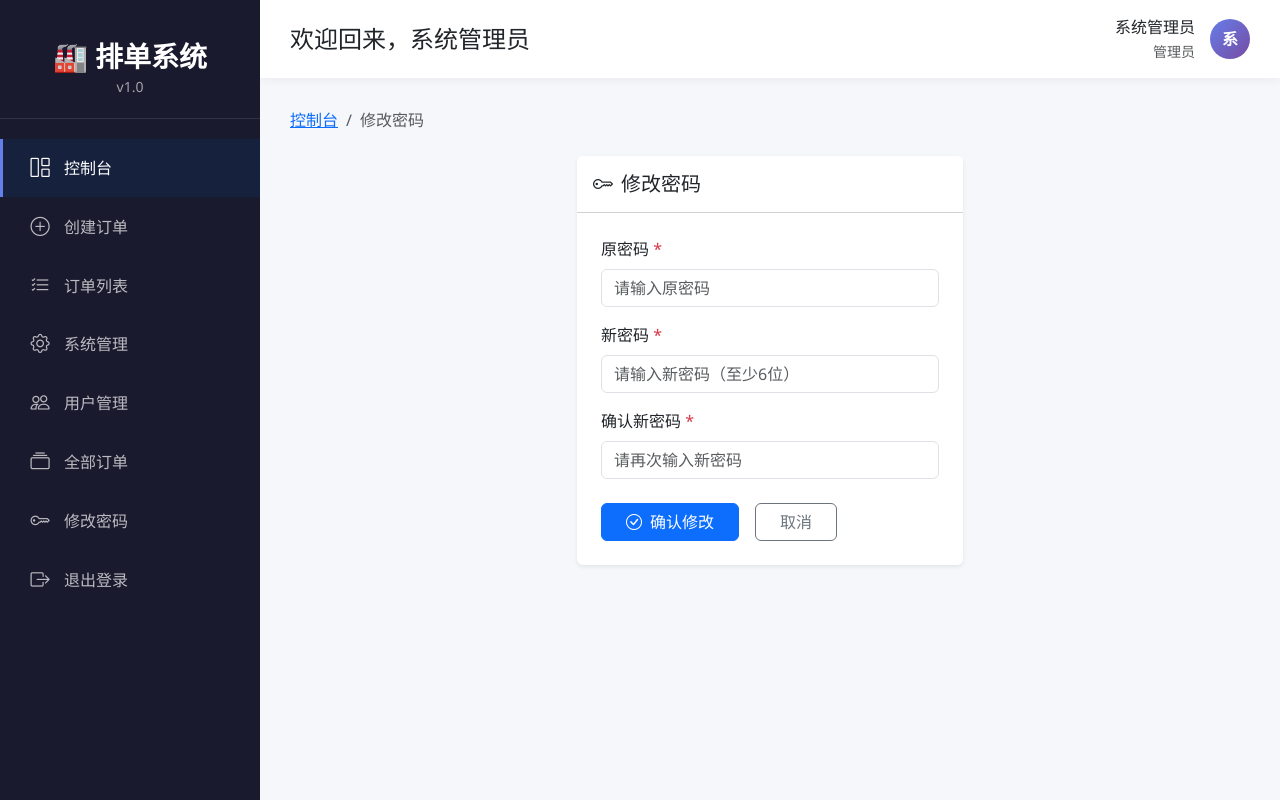
After one commit to lylsh32/factory-order-system, a Flask app: page /change_password in a window 1280 px wide. The commit adds this page. Run offline with Flask 3, Linux system fonts and the light colour scheme; a user stored in the database is signed in.

Commit message:
更新文件

```diff
--- a/auth.py
+++ b/auth.py
@@ -55,3 +55,41 @@ def logout():
     logout_user()
     flash('已安全退出', 'info')
     return redirect(url_for('auth.login'))
+
+@auth_bp.route('/change_password', methods=['GET', 'POST'])
+@login_required
+def change_password():
+    if request.method == 'POST':
+        old_password = request.form.get('old_password', '')
+        new_password = request.form.get('new_password', '')
+        confirm_password = request.form.get('confirm_password', '')
+
+        # 验证
+        if not all([old_password, new_password, confirm_password]):
+            flash('请填写所有字段', 'danger')
+            return redirect(url_for('auth.change_password'))
+
+        # 验证旧密码
+        if not check_password_hash(current_user.password, old_password):
+            flash('原密码错误', 'danger')
+            return redirect(url_for('auth.change_password'))
+
+        # 验证新密码长度
+        if len(new_password) < 6:
+            flash('新密码至少需要6个字符', 'danger')
+            return redirect(url_for('auth.change_password'))
+
+        # 验证两次密码一致
+        if new_password != confirm_password:
+            flash('两次输入的新密码不一致', 'danger')
+            return redirect(url_for('auth.change_password'))
+
+        # 更新密码
+        current_user.password = generate_password_hash(new_password)
+        db.session.commit()
+
+        flash('密码修改成功，请重新登录', 'success')
+        logout_user()
+        return redirect(url_for('auth.login'))
+
+    return render_template('change_password.html')
--- /dev/null
+++ b/templates/change_password.html
@@ -0,0 +1,54 @@
+{% extends "dashboard.html" %}
+
+{% block title %}修改密码 - 工厂排单系统{% endblock %}
+
+{% block main_content %}
+<div class="content-wrapper" style="padding: 0;">
+    <nav aria-label="breadcrumb" class="mb-4">
+        <ol class="breadcrumb">
+            <li class="breadcrumb-item"><a href="{{ url_for('order.dashboard') }}">控制台</a></li>
+            <li class="breadcrumb-item active">修改密码</li>
+        </ol>
+    </nav>
+
+    <div class="row justify-content-center">
+        <div class="col-lg-5">
+            <div class="card border-0 shadow-sm">
+                <div class="card-header bg-white py-3">
+                    <h5 class="mb-0"><i class="bi bi-key me-2"></i>修改密码</h5>
+                </div>
+                <div class="card-body p-4">
+                    <form method="POST">
+                        <div class="mb-3">
+                            <label for="old_password" class="form-label">原密码 <span class="text-danger">*</span></label>
+                            <input type="password" class="form-control" id="old_password" name="old_password"
+                                   placeholder="请输入原密码" required>
+                        </div>
+
+                        <div class="mb-3">
+                            <label for="new_password" class="form-label">新密码 <span class="text-danger">*</span></label>
+                            <input type="password" class="form-control" id="new_password" name="new_password"
+                                   placeholder="请输入新密码（至少6位）" required minlength="6">
+                        </div>
+
+                        <div class="mb-4">
+                            <label for="confirm_password" class="form-label">确认新密码 <span class="text-danger">*</span></label>
+                            <input type="password" class="form-control" id="confirm_password" name="confirm_password"
+                                   placeholder="请再次输入新密码" required>
+                        </div>
+
+                        <div class="d-flex gap-3">
+                            <button type="submit" class="btn btn-primary px-4">
+                                <i class="bi bi-check-circle me-2"></i>确认修改
+                            </button>
+                            <a href="{{ url_for('order.dashboard') }}" class="btn btn-outline-secondary px-4">
+                                取消
+                            </a>
+                        </div>
+                    </form>
+                </div>
+            </div>
+        </div>
+    </div>
+</div>
+{% endblock %}
--- a/templates/dashboard.html
+++ b/templates/dashboard.html
@@ -274,6 +274,12 @@
             </li>
             {% endif %}
             <li>
+                <a href="{{ url_for('auth.change_password') }}">
+                    <i class="bi bi-key"></i>
+                    <span>修改密码</span>
+                </a>
+            </li>
+            <li>
                 <a href="{{ url_for('auth.logout') }}">
                     <i class="bi bi-box-arrow-right"></i>
                     <span>退出登录</span>
```
Also changed, not shown: routes/admin.py (+17 -0 lines), templates/user_list.html (+26 -1 lines).
